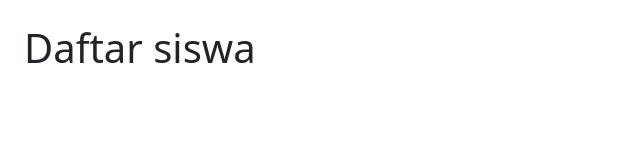
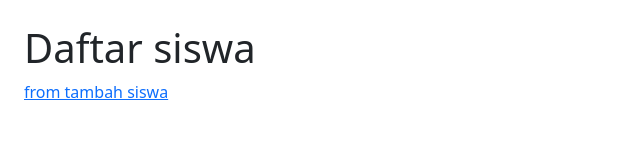
Before and after one commit to abdullatiflatif/2024-Data-siswa, a plain HTML site: page siswa.html in a window 1280 px wide. Shown: the whole page, without its empty margins (0-640 px from the left). Drawn offline with nearby package versions, Linux system fonts and the light colour scheme.

Commit message:
menambah aplikasi link

```diff
--- a/siswa.html
+++ b/siswa.html
@@ -12,6 +12,7 @@
 <body class="m-4">
   <h1>Daftar siswa</h1>
 
+  <a href="index.html">from tambah siswa</a>
 </body>
 
 </html>
```
Also changed, not shown: index.html (+3 -0 lines).
